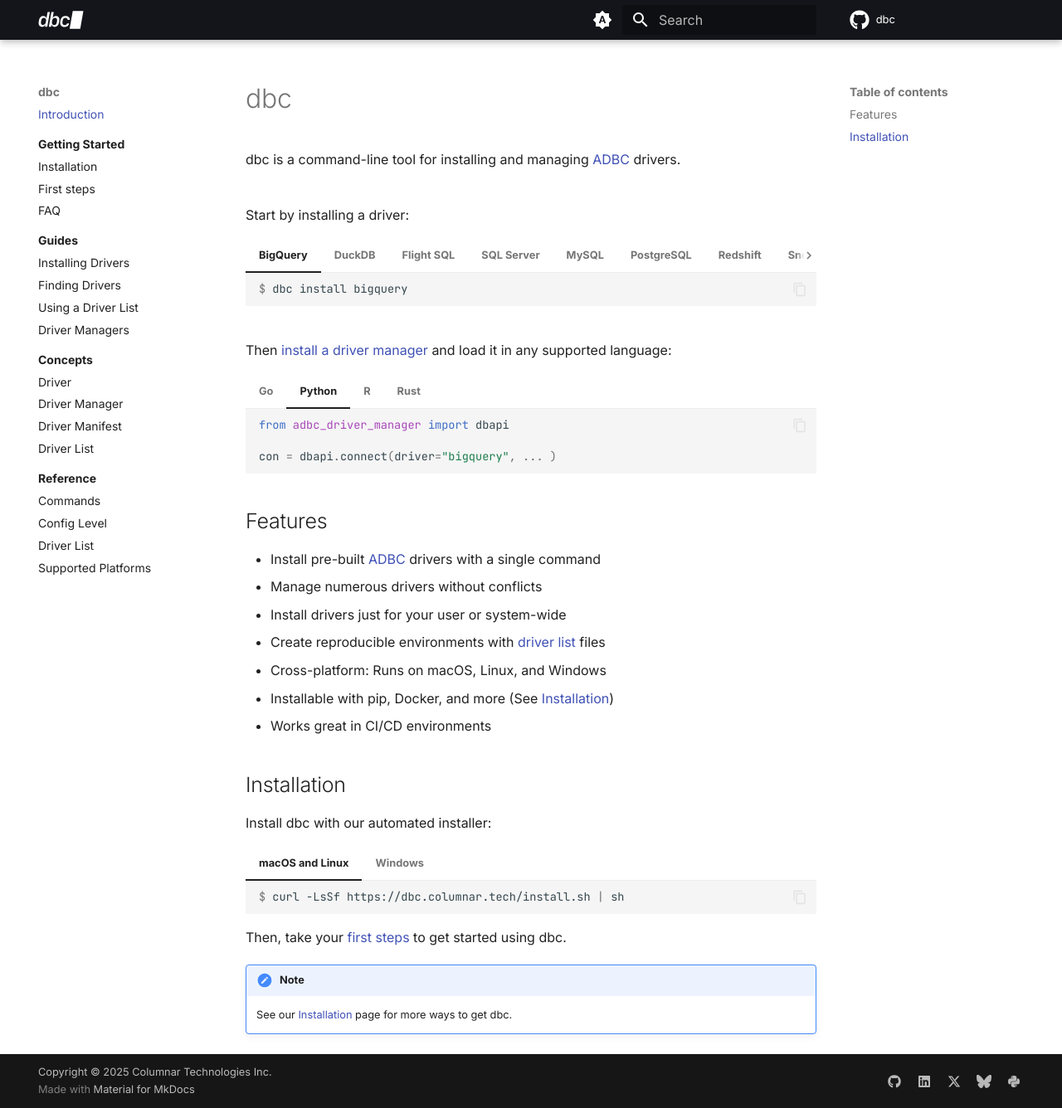
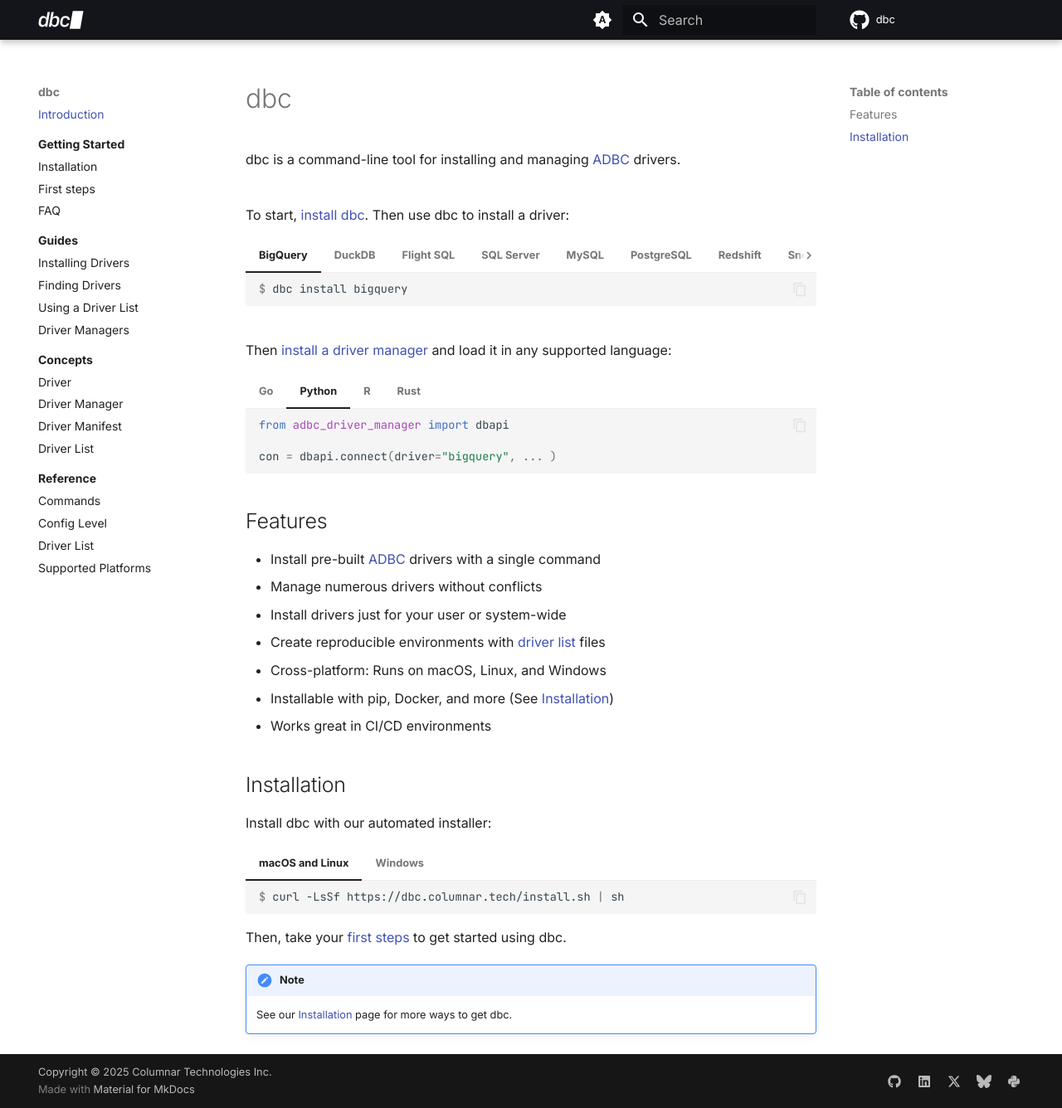
Before and after one commit to columnar-tech/dbc, an MkDocs documentation site: the page built from docs/index.md, in a window 1280 px wide and 1336 px high. Shown: the whole window at 83% size. Built offline with MkDocs 1.6.1 and Material for MkDocs 9.7.7, drawn with Linux system fonts in a browser that asks for light colours; plug-ins that fetch from the network failed and are left out; comment, search, counter and statistics services are not loaded.

Commit message:
fix first sentence too

```diff
--- a/docs/index.md
+++ b/docs/index.md
@@ -18,7 +18,7 @@
 
 dbc is a command-line tool for installing and managing [ADBC](https://arrow.apache.org/adbc) drivers.
 
-<br/>Start by installing a driver:
+<br/>To start, [install dbc](./getting_started/installation.md). Then use dbc to install a driver:
 
 === "BigQuery"
 
```
